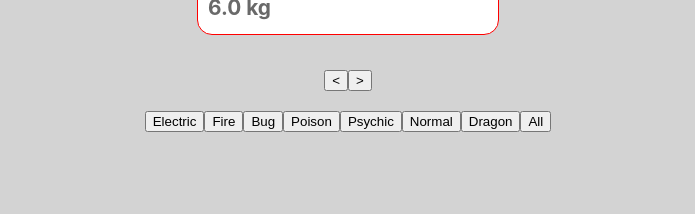
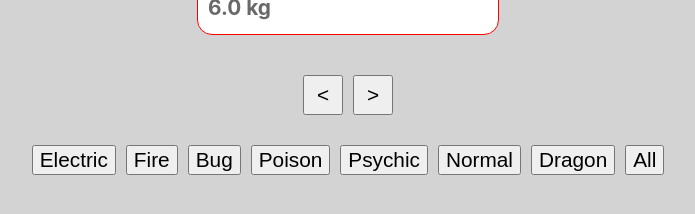
Before and after one commit to lucas11allan/Exercicios_Trybe, a React (Create React App) app in the folder exercises/12_1/my-pokedex/: page / in a window 1280 px wide. Shown: the part 304-518 px from the top of the page, without its empty margins (292-987 px from the left). Built offline with nearby package versions, Linux system fonts and the light colour scheme.

Commit message:
implementaçao da mudança de classe dos botoes

```diff
--- a/exercises/12_1/my-pokedex/src/App.css
+++ b/exercises/12_1/my-pokedex/src/App.css
@@ -95,4 +95,16 @@ body {
 
 .button {
   margin:5px;
+  font-size: 1.3em;
 }
+
+.buttonSelected {
+  margin: 2px solid black;
+  color:white;
+  background-color: green;
+}
+
+.button-move {
+  width:40px;
+  height: 40px
+}
--- a/exercises/12_1/my-pokedex/src/App.js
+++ b/exercises/12_1/my-pokedex/src/App.js
@@ -1,33 +1,15 @@
 import React from 'react';
 import './App.css';
 import pokemons from './data';
+import CreatePokemon from './CreatePokemon';
 const pokemonTypes = pokemons.map((pokemon) => pokemon.type);
 const filteredTypes = pokemonTypes.filter((este, i) => pokemonTypes.indexOf(este) === i);
-
-class CreatePokemon extends React.Component {
-  render() {
-    const { name, type, averageWeight, image } = this.props.pokemon;
-    return (
-      <div className='PokemonContainer'>
-        <div className='pokemonInformation'>
-          <h1 className='PokemonName'>{name}</h1>
-          <h1 className='PokemonType'>{type}</h1>
-          <h1 className='PokemonWeight'>
-            Average weight: {averageWeight.value} {averageWeight.measurementUnit}
-          </h1>
-        </div>
-        <div className='pokemonImage'>
-          <img src={image} alt='' width='120px'></img>
-        </div>
-      </div>
-    );
-  }
-}
 
 class CreateButton extends React.Component {
   render() {
     return (
       <button
+      className="button button-move"
         onClick={() => {
           this.props.handleClick(this.props.forward);
         }}
@@ -43,6 +25,7 @@ class CreateButtonFilter extends React.Component {
   render() {
     return (
       <button
+        className={`button ${this.props.label}`}
         onClick={() => {
           this.props.function(this.props.label);
         }}
@@ -51,6 +34,15 @@ class CreateButtonFilter extends React.Component {
       </button>
     );
   }
+}
+
+const changeClass = (type) => {
+  const buttons = document.getElementsByClassName('button');
+  for (let i = 0; i < buttons.length; i += 1) {
+    buttons[i].classList.remove('buttonSelected');
+  }
+  const button = document.getElementsByClassName(type);
+  button[0].classList.add('buttonSelected');
 }
 
 class App extends React.Component {
@@ -94,6 +86,7 @@ class App extends React.Component {
     } else {
       this.setState({ buttonStatus: false });
     }
+    changeClass(type);
   };
 
   render() {
@@ -119,7 +112,6 @@ class App extends React.Component {
           {filteredTypes.map((type) => (
             <CreateButtonFilter
               key={type}
-              className='button'
               label={type}
               function={this.setPokemonList}
             />
--- /dev/null
+++ b/exercises/12_1/my-pokedex/src/CreatePokemon.js
@@ -0,0 +1,23 @@
+import React from 'react';
+
+class CreatePokemon extends React.Component {
+  render() {
+    const { name, type, averageWeight, image } = this.props.pokemon;
+    return (
+      <div className='PokemonContainer'>
+        <div className='pokemonInformation'>
+          <h1 className='PokemonName'>{name}</h1>
+          <h1 className='PokemonType'>{type}</h1>
+          <h1 className='PokemonWeight'>
+            Average weight: {averageWeight.value} {averageWeight.measurementUnit}
+          </h1>
+        </div>
+        <div className='pokemonImage'>
+          <img src={image} alt='' width='120px'></img>
+        </div>
+      </div>
+    );
+  }
+}
+
+export default CreatePokemon;
```
